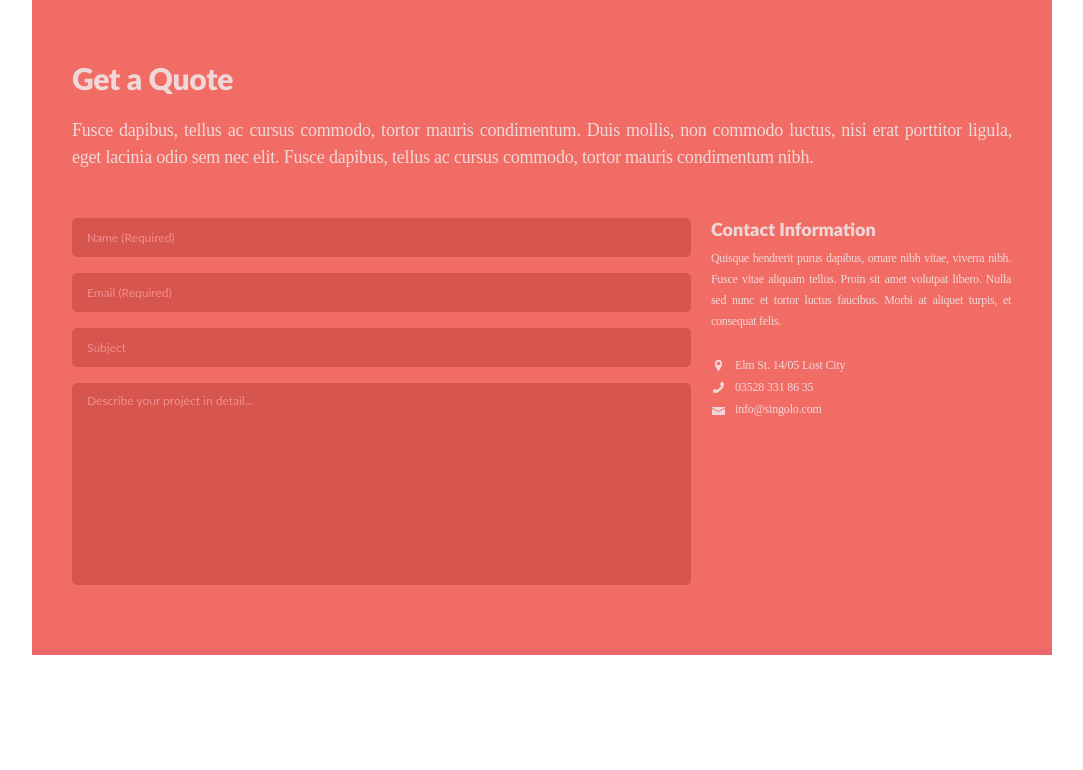
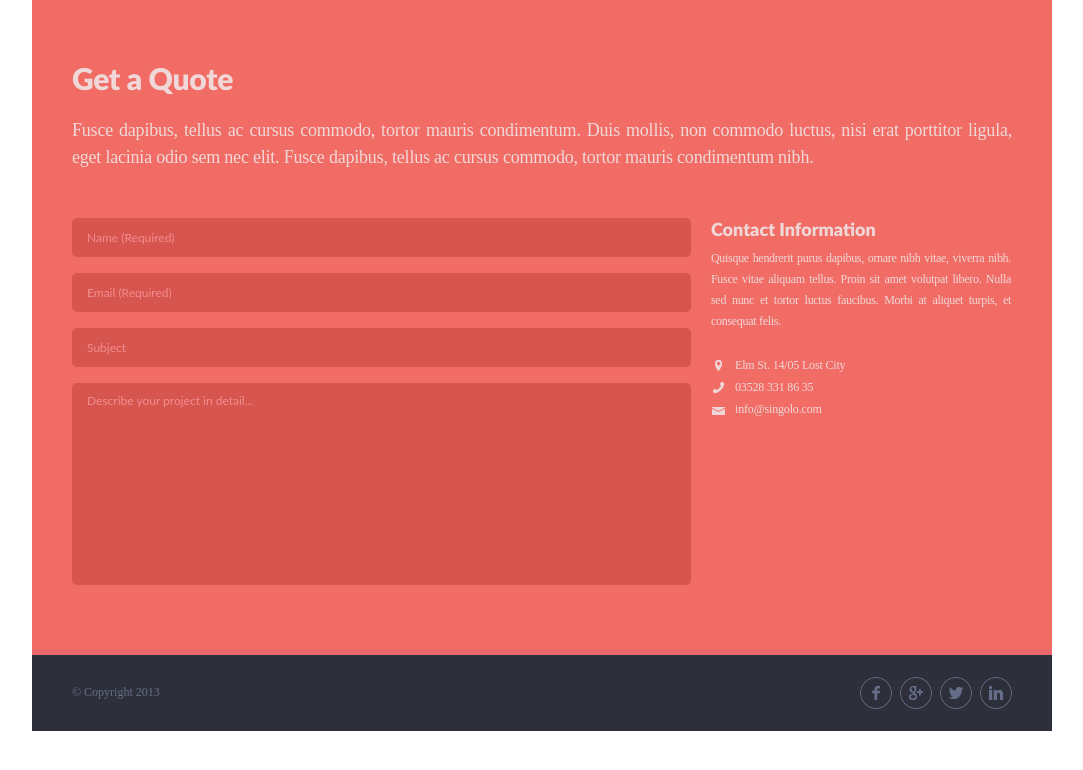
Before and after one commit to ykruk/singolo, a plain HTML site: page singolo3.html in a window 1280 px wide. Shown: the whole page, without its empty margins (98-1181 px from the left). Drawn offline with Linux system fonts and the light colour scheme; a web font is replaced by a local one.

Commit message:
feat: add footer

```diff
--- a/singolo3.css
+++ b/singolo3.css
@@ -125,3 +125,27 @@
   font-size: 12px;
   color: inherit;
 }
+.footer {
+  position: relative;
+  width: 940px;
+  padding: 22px 40px 54px;
+  background-color: #2d303a;
+  color: #666d89;
+}
+.footer .footer-copy {
+  float: left;
+  font-family: Lato-Regular;
+  font-size: 12px;
+  padding-top: 8px;
+}
+.footer .footer-icons {
+  float: right;
+}
+.footer .footer-icon {
+  margin-left: 4px;
+  border-radius: 50%;
+}
+.footer .footer-icon:hover {
+  cursor: pointer;
+  background-color: #f48c8f;
+}
--- a/singolo3.html
+++ b/singolo3.html
@@ -28,12 +28,19 @@
           <div class="quote-contact-item"><a href="tel:+035283318635">03528 331 86 35</a></div>
           <div class="quote-contact-item"><a href="mailto:info@singolo.com">info@singolo.com</a></div>
         </div>
+        <div style="clear: both;"></div>
+      </div>
+    </main>
 
-
-
+    <footer class="footer">
+      <div class="footer-copy">&copy; Copyright 2013</div>
+      <div class="footer-icons">
+        <img src="assets/images/fb.png" class="footer-icon" alt="icon-facebook">
+        <img src="assets/images/gl.png" class="footer-icon" alt="icon-google">
+        <img src="assets/images/tw.png" class="footer-icon" alt="icon-twitter">
+        <img src="assets/images/in.png" class="footer-icon" alt="icon-linkedin">
       </div>
-
-    </main>
+    </footer>
   </div>
 
 </body>
```
